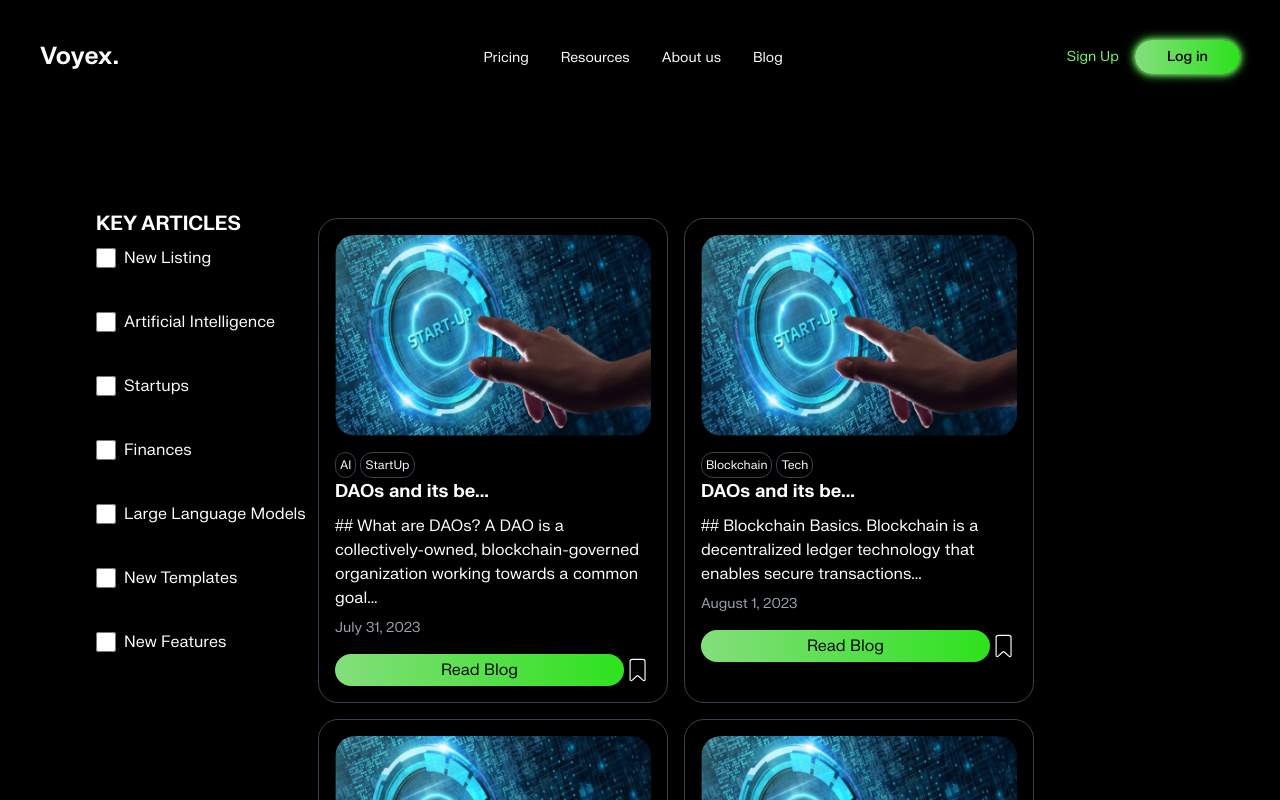
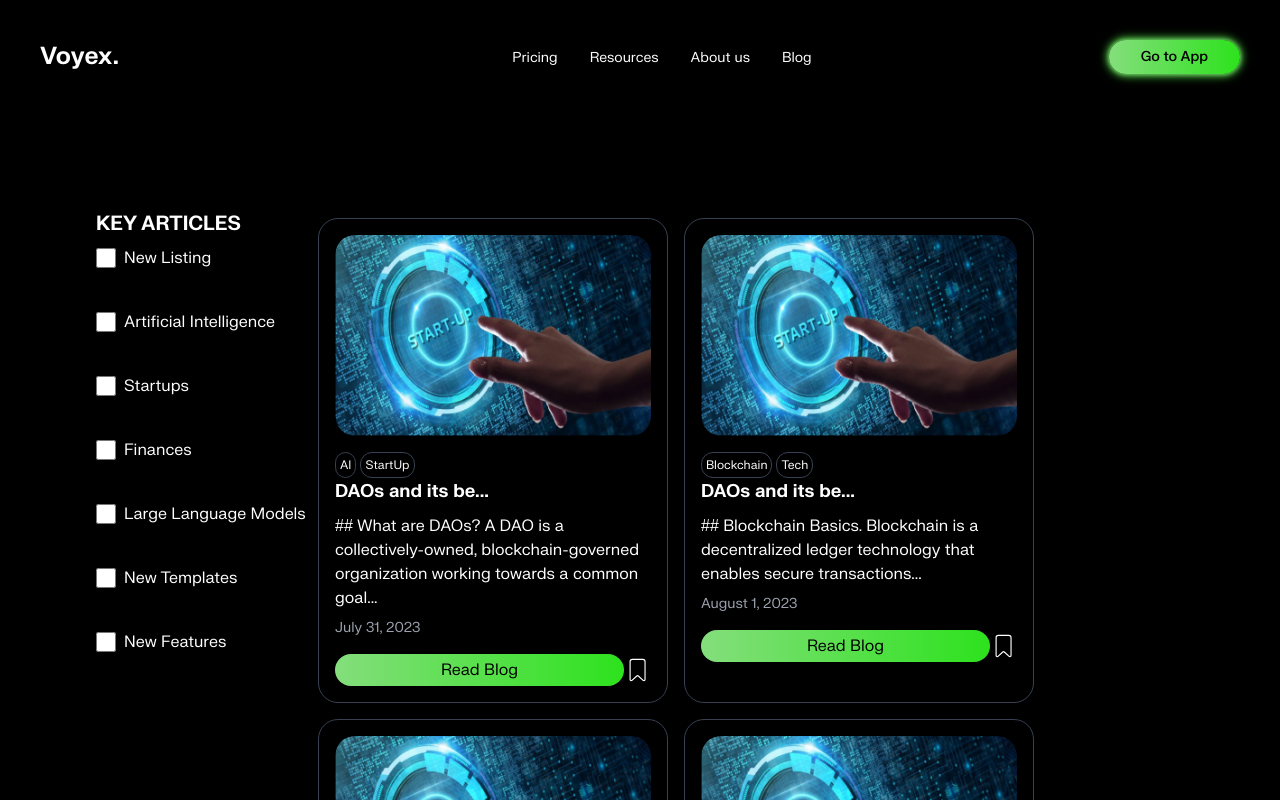
Before and after one commit to techmannih/voyex, a Next.js app: page /blog in a window 1280 px wide. Shown: the top 800 px of the page. Built offline with nearby package versions, Linux system fonts and the light colour scheme.

Commit message:
remove login button navbar

```diff
--- a/src/app/component/Navbar/Navbar.jsx
+++ b/src/app/component/Navbar/Navbar.jsx
@@ -46,17 +46,8 @@ export default function Navbar() {
           </li>
         </ul>
         <div className="">
-          <button
-            className="py-2 px-4 rounded-full text-[14px] font-normal leading-[17.92px]"
-            style={{
-              color: "rgba(114, 249, 103, 1)", // Set text color here
-            }}
-          >
-            Sign Up
-          </button>
-
           <button className="text-black py-2 px-8 text-[14px] font-medium leading-[17.92px] rounded-full bg-gradient-to-r from-[#84DE7C] to-[#2DE21D] custom-border">
-            Log in
+            Go to App
           </button>
         </div>
       </div>
```
